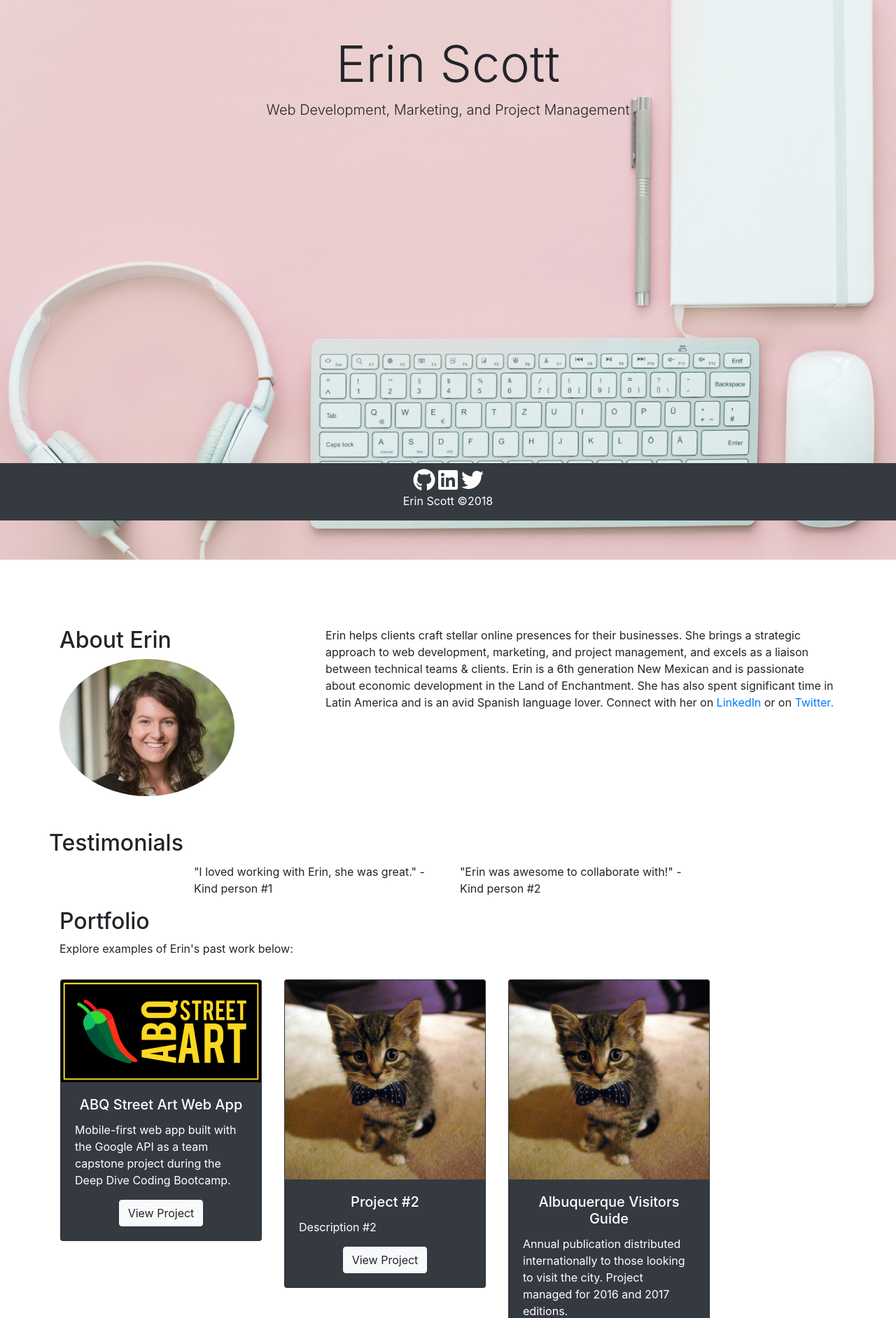
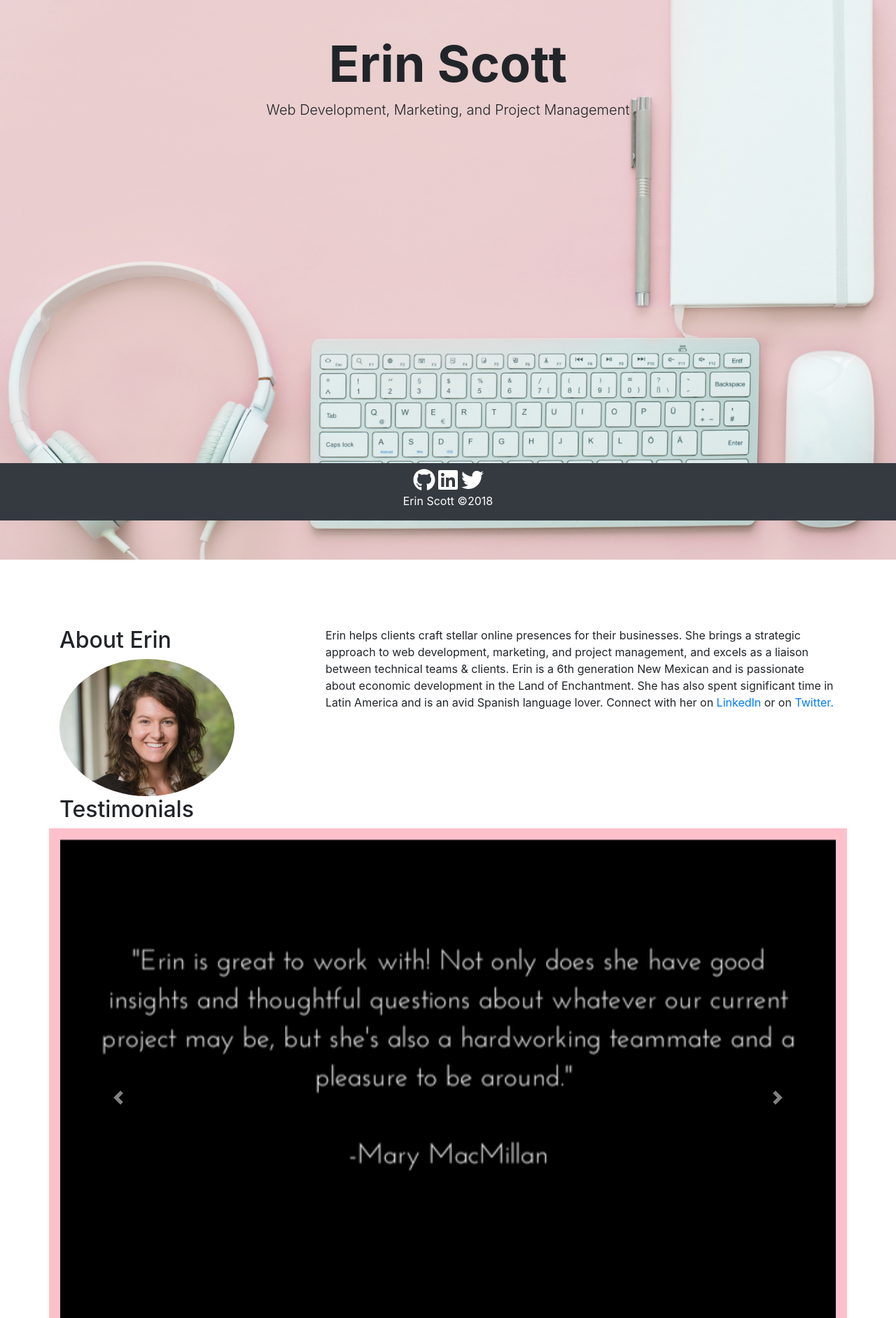
Before and after one commit to erincodes/portfolio-website, a PHP site: page / in a window 1280 px wide. Shown: the part 56-1940 px from the top of the page at 70% size. Run offline with PHP 8.4, Linux system fonts and the light colour scheme; some libraries are stand-ins or nearby versions.

Commit message:
Added in testimonials content and played with Bootstrap carousel

```diff
--- a/public_html/css/style.css
+++ b/public_html/css/style.css
@@ -31,6 +31,15 @@ header {
 	/*}*/
 /*}*/
 
+#testimonials > div {
+	background-color: pink;
+	color: black;
+}
+
+/*.carousel-inner .carousel-item {*/
+	/*transition: -webkit-transform 2s ease;*/
+/*}*/
+
 footer a,
 footer a:link,
 footer a:visited,
--- a/public_html/index.php
+++ b/public_html/index.php
@@ -65,7 +65,7 @@
 				<div class="row-fluid">
 					<div class="column">
 						<div class="container pt-5">
-							<h1 class="display-3 text-center">Erin Scott</h1>
+							<h1 class="display-3 text-center font-weight-bold">Erin Scott</h1>
 							<p class="lead text-center">Web Development, Marketing, and Project Management</p>
 						</div>
 					</div>
@@ -91,17 +91,38 @@
 <!--Testimonials section-->
 		<section>
 			<div class="container" id="testimonials">
-				<div class="row mt-5">
-					<h2>Testimonials</h2>
-					<div class="column mt-5 col-md-4"">
-						<p>"I loved working with Erin, she was great." -Kind person #1</p>
-					</div>
-					<div class="column mt-5 col-md-4"">
-						<p>"Erin was awesome to collaborate with!" -Kind person #2</p>
+				<h2>Testimonials</h2>
+				<div class="row">
+					<div class="col p-2 m-2">
+						<div id="carouselExampleIndicators" class="carousel slide" data-ride="carousel">
+							<ol class="carousel-indicators">
+								<li data-target="#carouselExampleIndicators" data-slide-to="0" class="active"></li>
+								<li data-target="#carouselExampleIndicators" data-slide-to="1"></li>
+							</ol>
+							<div class="carousel-inner">
+								<div class="carousel-item active">
+<!--Images are 600 width x 400 height-->
+									<img class="d-block w-100" src="images/testimonial-mary.png" alt="First slide">
+								</div>
+								<div class="carousel-item">
+<!--Images are 600 width x 400 height-->
+									<img class="d-block w-100" src="images/testimonial-nat.png" alt="First slide">
+								</div>
+							</div>
+							<a class="carousel-control-prev" href="#carouselExampleIndicators" role="button" data-slide="prev">
+								<span class="carousel-control-prev-icon" aria-hidden="true"></span>
+								<span class="sr-only">Previous</span>
+							</a>
+							<a class="carousel-control-next" href="#carouselExampleIndicators" role="button" data-slide="next">
+								<span class="carousel-control-next-icon" aria-hidden="true"></span>
+								<span class="sr-only">Next</span>
+							</a>
+						</div>
 					</div>
 				</div>
 			</div>
 		</section>
+
 
 <!--Portfolio section-->
 		<section>
@@ -196,11 +217,14 @@
 							</div>
 							<div class="form-group">
 								<label for="opt-in">Would you like to be added to my email newsletter list?</label>
-								<div class="input-group">
-									<div class="input-group-addon">
-									</div>
-									<input type="checkbox" class="form-control" id="contactFormOptIn" name="contactFormOptIn">
+								<div class="form-check">
+									<div class="input-group-addon"></div>
+									<input class="form-check-input" type="checkbox" value="" id="defaultCheck1" checked>
+									<label class="form-check-label" for="defaultCheck1">
+										Yes, subscribe me
+									</label>
 								</div>
+
 							</div>
 <!--Google reCAPTCHA-->
 							<div class="g-recaptcha" data-sitekey="6Lc19kcUAAAAAP5R_SiEzd-L2ir3Fjq11JQkk3ko"></div>
```
Also changed, not shown: public_html/images/erin-scott-headshot.png (deleted), public_html/images/home-office.jpg (deleted), public_html/images/testimonial-mary.png (added), public_html/images/testimonial-nat.png (added).
